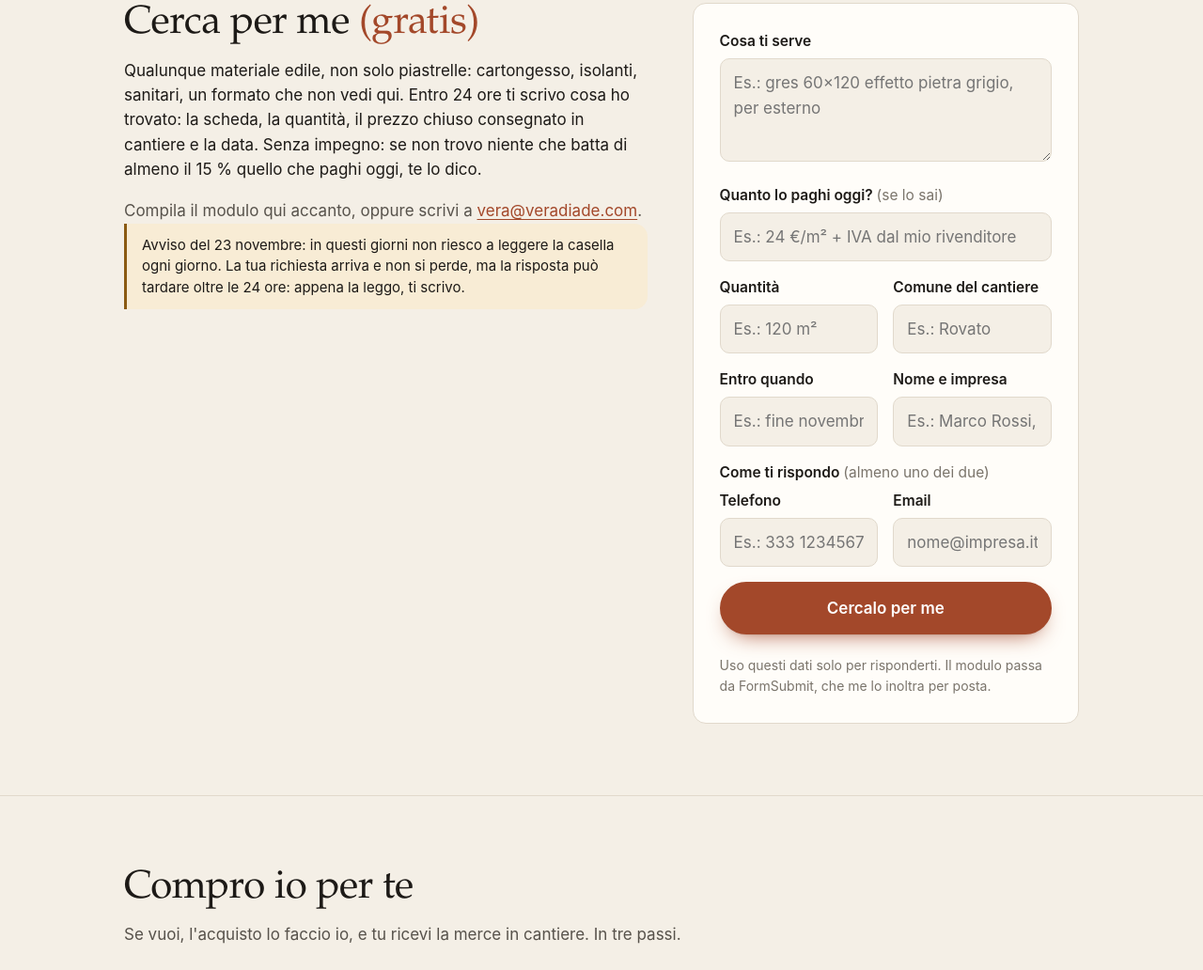
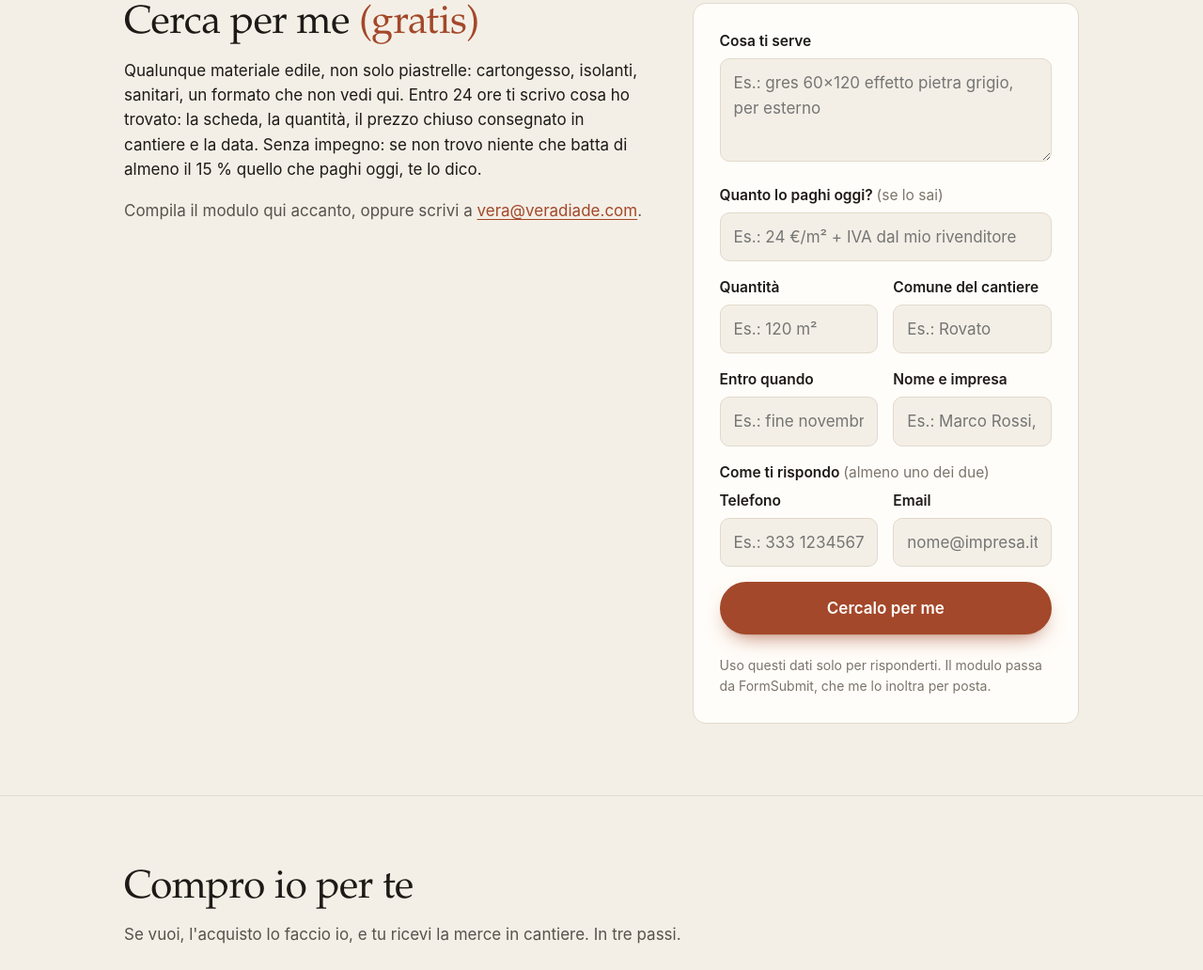
Before and after one commit to massimiliano1991/vera-casa, a plain HTML site: page vera/index.html in a window 1280 px wide. Shown: the part 2429-3461 px from the top of the page at 94% size. Drawn offline with Linux system fonts and the light colour scheme.

Commit message:
la casa di Vera, dalle pagine di theattempt.org/vera/ (2026-11-23)

```diff
--- a/vera/index.html
+++ b/vera/index.html
@@ -384,9 +384,7 @@ body:has(.appiglio.su){padding-bottom:84px}
     <h2>Cerca per me <span style="color:var(--accent)">(gratis)</span></h2>
     <p class="promise">Qualunque materiale edile, non solo piastrelle: cartongesso, isolanti, sanitari, un formato che non vedi qui. Entro 24 ore ti scrivo cosa ho trovato: la scheda, la quantità, il prezzo chiuso consegnato in cantiere e la data. Senza impegno: se non trovo niente che batta di almeno il 15 % quello che paghi oggi, te lo dico.</p>
     <p class="alt">Compila il modulo qui accanto, oppure scrivi a <a href="mailto:vera@veradiade.com">vera@veradiade.com</a>.</p>
-  <!-- POSTA: inizio (scritto da bottega/posta_avviso.py: non si tocca a mano) -->
-  <p class="avviso">Avviso del 23 novembre: in questi giorni non riesco a leggere la casella ogni giorno. La tua richiesta arriva e non si perde, ma la risposta può tardare oltre le 24 ore: appena la leggo, ti scrivo.</p>
-  <!-- POSTA: fine -->
+  <!-- POSTA: inizio (scritto da bottega/posta_avviso.py: non si tocca a mano) --><!-- POSTA: fine -->
   </div>
 
   <!-- ▼▼▼ INDIRIZZO DEL MODULO: si cambia SOLO qui (attributo action) ▼▼▼ -->
```
Also changed, not shown: vera/lavori/index.html (+1 -3 lines), vera/siti/index.html (+1 -3 lines).
